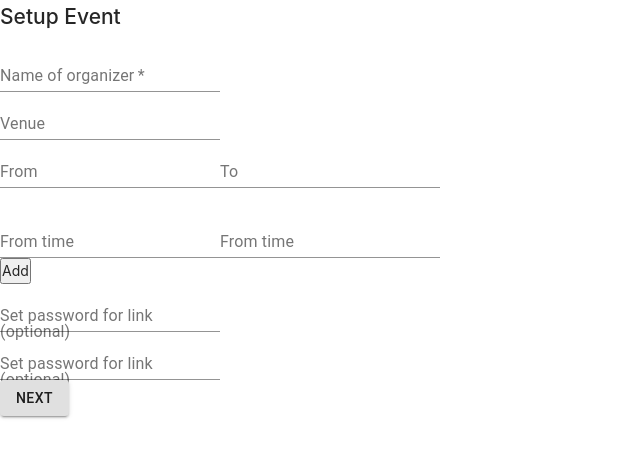
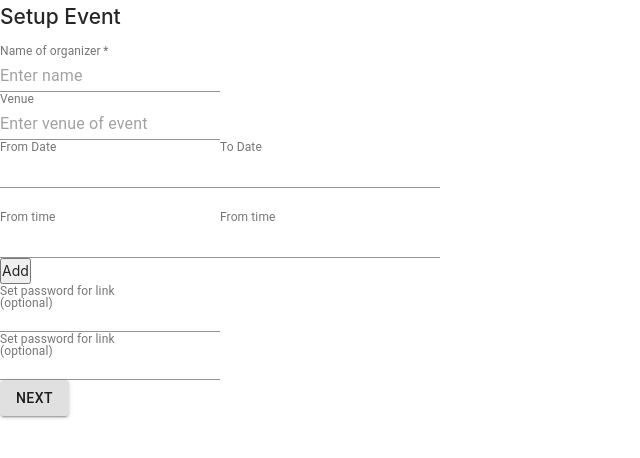
Before and after one commit to Andrew781123/scheduling-quick, a React (Create React App) app in the folder frontend/: page /events/new in a window 1280 px wide. Shown: the top 458 px of the page, without its empty margins (0-640 px from the left). Built offline with nearby package versions, Linux system fonts and the light colour scheme; no server answers.

Commit message:
improve setupForm layout

```diff
--- a/frontend/src/components/shared/time-picker/DateAndTimeInput.tsx
+++ b/frontend/src/components/shared/time-picker/DateAndTimeInput.tsx
@@ -46,16 +46,22 @@ export const DateAndTimeInput: React.FC<DateAndTimeInputProps> = props => {
     <div>
       <div>
         <DatePicker
-          label='From'
+          label='From Date'
           onChange={handleFromDateSelect}
           value={dateRange.fromDate}
           disablePast={true}
+          InputLabelProps={{
+            shrink: true
+          }}
         ></DatePicker>
         <DatePicker
-          label='To'
+          label='To Date'
           onChange={handleToDateSelect}
           value={dateRange.toDate}
           disablePast={true}
+          InputLabelProps={{
+            shrink: true
+          }}
         ></DatePicker>
       </div>
       <br />
@@ -66,6 +72,9 @@ export const DateAndTimeInput: React.FC<DateAndTimeInputProps> = props => {
           value={timeRange.fromTime}
           onChange={handleFromTimeSelect}
           minutesStep={15}
+          InputLabelProps={{
+            shrink: true
+          }}
         />
         <TimePicker
           label='From time'
@@ -73,6 +82,9 @@ export const DateAndTimeInput: React.FC<DateAndTimeInputProps> = props => {
           value={timeRange.toTime}
           onChange={handleToTimeSelect}
           minutesStep={15}
+          InputLabelProps={{
+            shrink: true
+          }}
         />
       </div>
     </div>
--- a/frontend/src/pages/new-participant-form/NewParcipantForm.tsx
+++ b/frontend/src/pages/new-participant-form/NewParcipantForm.tsx
@@ -1,7 +1,5 @@
 import React, { useContext, useEffect } from "react";
 import { RouteComponentProps } from "react-router-dom";
-import axios from "../../api/proxy";
-import { queryString } from "../../../../types";
 import { Button } from "@material-ui/core";
 import { EventContext } from "../../context/event-context/EventProvider";
 
--- a/frontend/src/pages/setup-form/SetupForm.tsx
+++ b/frontend/src/pages/setup-form/SetupForm.tsx
@@ -10,7 +10,13 @@ import {
   timeRangeState
 } from "./types";
 import { IEvent } from "../../../../types";
-import { Button, TextField } from "@material-ui/core";
+import {
+  Button,
+  TextField,
+  InputLabel,
+  FormControl,
+  Input
+} from "@material-ui/core";
 import { formatPeriods } from "./utils";
 import axios from "../../api/proxy";
 import * as H from "history";
@@ -107,9 +113,12 @@ export const SetupForm: React.FC<SetupFormProps> = props => {
           value={organizerName}
           name='organizerName'
           onChange={hanleTextInput}
-          label='Name of organizer'
           placeholder='Enter name'
           required={true}
+          label='Name of organizer'
+          InputLabelProps={{
+            shrink: true
+          }}
         />
       </div>
       <div>
@@ -119,6 +128,9 @@ export const SetupForm: React.FC<SetupFormProps> = props => {
           onChange={hanleTextInput}
           label='Venue'
           placeholder='Enter venue of event'
+          InputLabelProps={{
+            shrink: true
+          }}
         />
       </div>
       {periods.map((period, i) => {
@@ -142,6 +154,9 @@ export const SetupForm: React.FC<SetupFormProps> = props => {
             name='linkPassword'
             onChange={hanleTextInput}
             label='Set password for link (optional)'
+            InputLabelProps={{
+              shrink: true
+            }}
           />
         </div>
         <div>
@@ -150,6 +165,9 @@ export const SetupForm: React.FC<SetupFormProps> = props => {
             name='authPassword'
             onChange={hanleTextInput}
             label='Set password for link (optional)'
+            InputLabelProps={{
+              shrink: true
+            }}
           />
         </div>
       </div>
```
